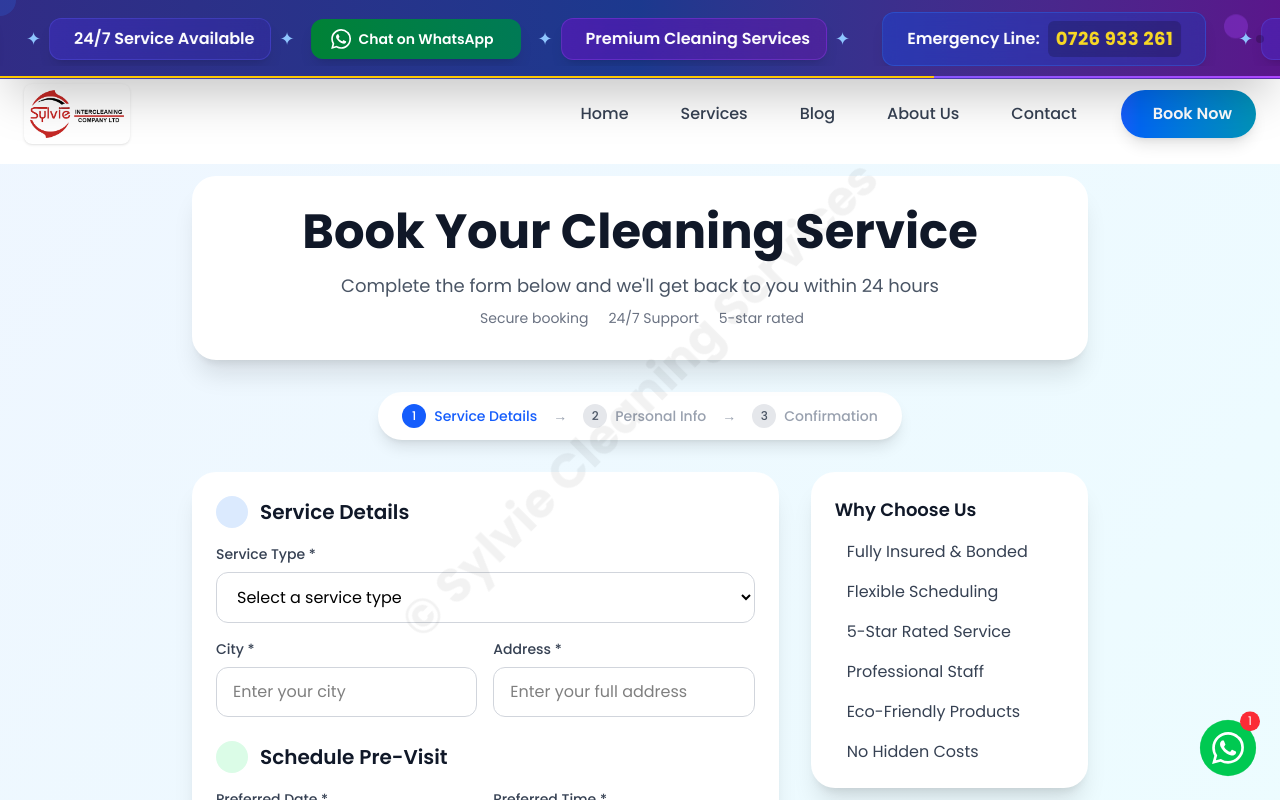
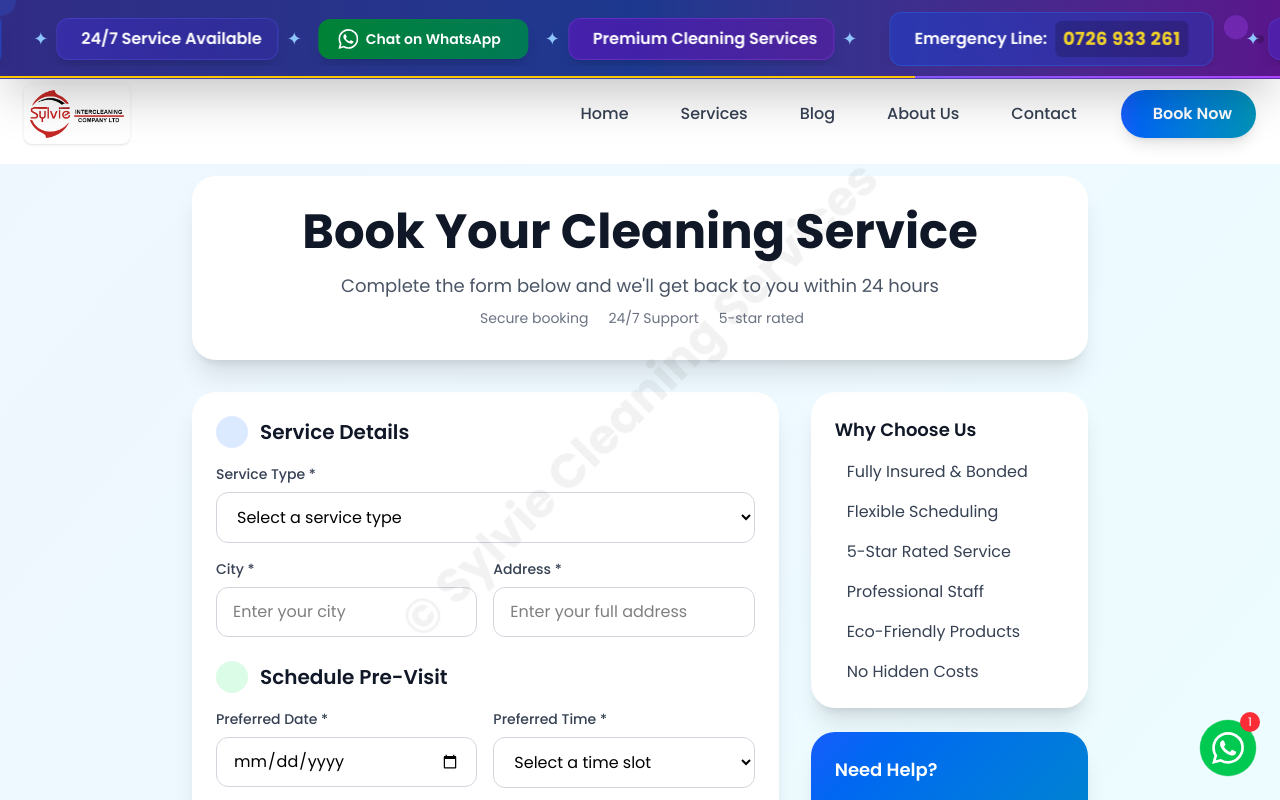
Before and after one commit to sylvie882/cleaning-management-frontend, a React (Vite) app: page /book in a window 1280 px wide. Shown: the top 800 px of the page. Built offline with nearby package versions, Linux system fonts and the light colour scheme.

Commit message:
updated the booking form

```diff
--- a/src/pages/public/BookingForm.jsx
+++ b/src/pages/public/BookingForm.jsx
@@ -279,7 +279,7 @@ const BookingForm = () => {
         </div>
 
         {/* Progress Indicator */}
-        <div className="flex justify-center mb-8">
+        {/* <div className="flex justify-center mb-8">
           <div className="bg-white rounded-full shadow-lg px-6 py-3">
             <div className="flex items-center gap-4 text-sm font-medium">
               <span className="flex items-center gap-2 text-blue-600">
@@ -298,7 +298,7 @@ const BookingForm = () => {
               </span>
             </div>
           </div>
-        </div>
+        </div> */}
 
         <div className="grid grid-cols-1 lg:grid-cols-3 gap-8">
           {/* Main Form */}
```
